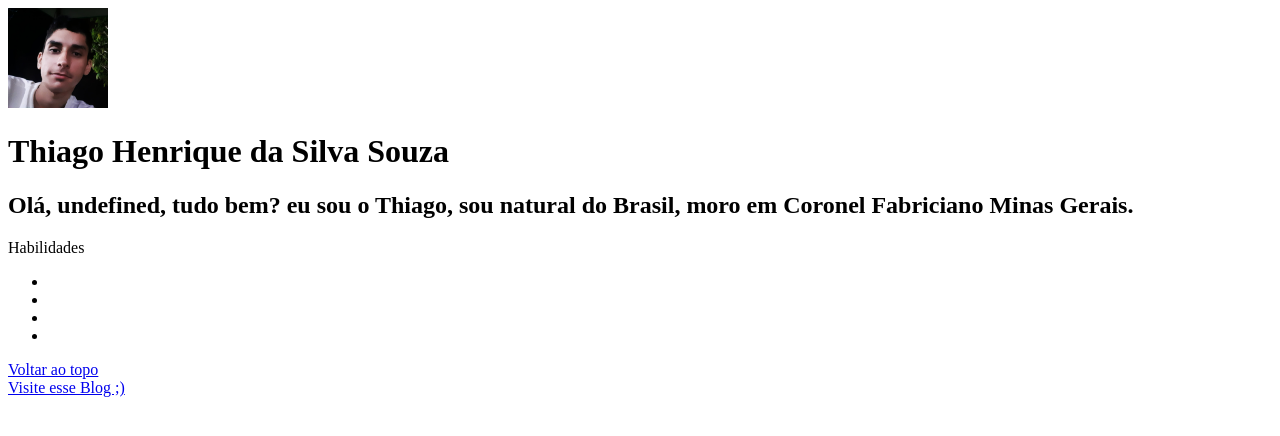
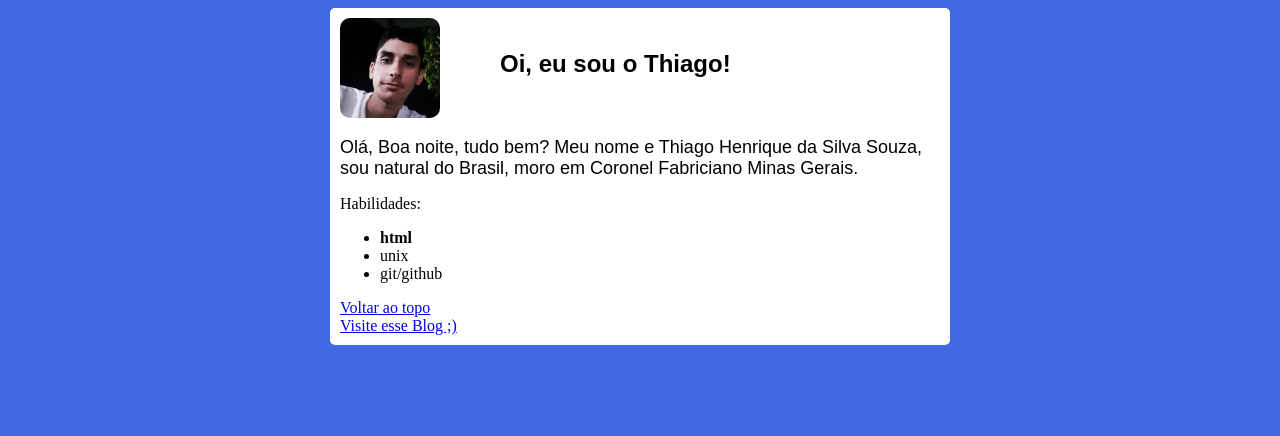
Before and after one commit to ts-dart/ts-dart.github.io, a plain HTML site: page index.html in a window 1280 px wide. Drawn offline with Linux system fonts and the light colour scheme.

Commit message:
Adiciona modificações na aparecia do site com css

```diff
--- a/index.html
+++ b/index.html
@@ -5,30 +5,55 @@
     <meta charset="UTF-8">
     <title>Document</title>
     <style>
-
+      body{
+        background-color: royalblue;
+      }
+      #secao{
+        padding: 10px;
+        background-color: white;
+        border-radius: 5px;
+        margin: auto;
+        width: 600px;
+      }
+      #imagem{
+        border-radius: 10px;
+      }
+      #nome{
+        position: absolute;
+        top: 30px;
+        left: 500px;
+        font-family: Arial, "Helvetica Neue", Helvetica, sans-serif;
+        font-size: 24px;
+      }
+      #descricao{
+        font-family: Arial, Helvetica, sans-serif;
+        font-weight: normal;
+        font-size: 18px;
+      }
     </style>
   </head>
 
   <body>
+    <section id="secao">
 
       <img src="img.jpeg" alt="Imagem do dono do portfólio, imagem contem apenas o rosto de Thiago" width="100p" id="imagem">
 
-    <h1 id="nome">Thiago Henrique da Silva Souza</h1>
+      <h1 id="nome">Oi, eu sou o Thiago!</h1>
 
       <h2 id="descricao"></h2>
 
-    <p>Habilidades</p>
+      <p>Habilidades:</p>
       <ul>
-      <li><strong></strong></li>
-      <li></li>
-      <li></li>
-      <li></li>
+        <li><strong>html</strong></li>
+        <li>unix</li>
+        <li>git/github</li>
       </ul>
 
       <a href="#imagem">Voltar ao topo</a><br>
 
       <a href="https://jovemnerd.com.br/" target="_blanck">Visite esse Blog ;)</a>
 
+    </section>
     <script>
       function saudacao(){
         let now = new Date();
@@ -41,12 +66,12 @@
         else if (hora > 12 && hora < 18){
           texto = "Boa tarde";
         }
-        else if (hora >= 18){
+        else if (hora >= 18 || hora >= 0 && hora < 6){
           texto = "Boa noite";
         }
 
         let descricao = document.querySelector('h2#descricao');
-        descricao.innerHTML = `Olá, ${texto}, tudo bem? eu sou o Thiago, sou natural do Brasil, moro em Coronel Fabriciano Minas Gerais.`;
+        descricao.innerHTML = `Olá, ${texto}, tudo bem? Meu nome e Thiago Henrique da Silva Souza, sou natural do Brasil, moro em Coronel Fabriciano Minas Gerais.`;
       }
 
       saudacao();
```
Lines whose indentation alone changed are shown as unchanged.
